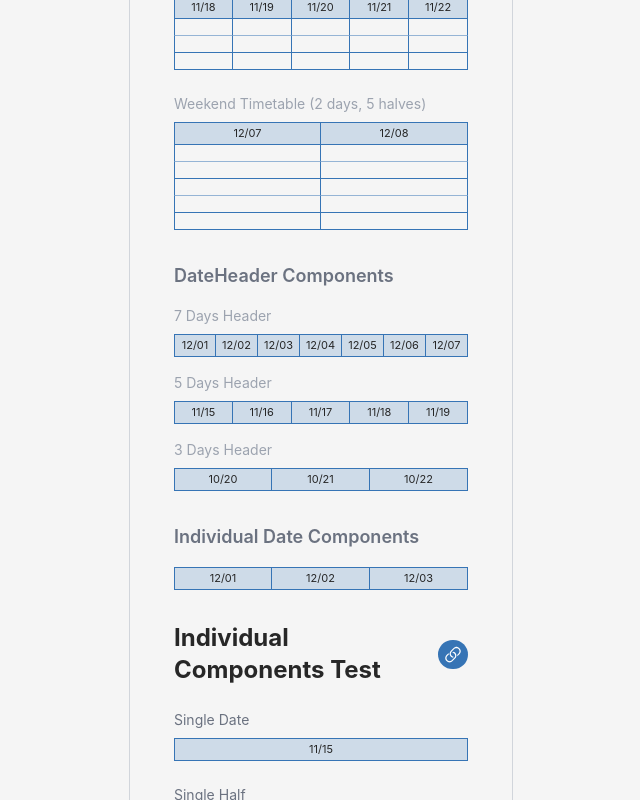
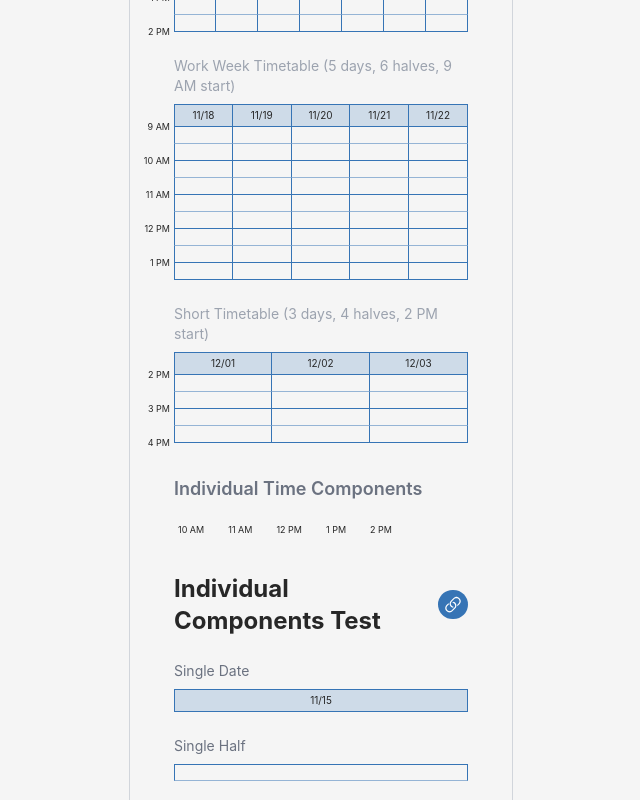
Before and after one commit to comeet-product/comeet, a Next.js app: page / in a window 1280 px wide. Shown: the part 340-1140 px from the top of the page, without its empty margins (319-959 px from the left). Built offline with nearby package versions, Linux system fonts and the light colour scheme; a web font is replaced by a local one.

Commit message:
TimetableResult 완성

```diff
--- a/src/app/page.js
+++ b/src/app/page.js
@@ -3,9 +3,10 @@ import Half from "@/components/TimetableResult/Half";
 import Hour from "@/components/TimetableResult/Hour";
 import Day from "@/components/TimetableResult/Day";
 import Date from "@/components/TimetableResult/Date";
-import DateHeader from "@/components/TimetableResult/DateHeader";
-import DateSelector from "@/components/TimetableResult/DateSelector";
 import Timetable from "@/components/TimetableResult/Timetable";
+import TimeHeader from "@/components/TimetableResult/TimeHeader";
+import Time from "@/components/TimetableResult/Time";
+import TimetableResult from "@/components/TimetableResult/TimetableResult";
 
 export default function Home() {
   return (
@@ -14,55 +15,51 @@ export default function Home() {
       <br />
 
       <div className="mb-8">
-        <h3 className="text-lg text-gray-500 font-semibold mb-4">Complete Timetable</h3>
+        <h3 className="text-lg text-gray-500 font-semibold mb-4">Complete TimetableResult</h3>
 
         <div className="mb-6">
-          <h4 className="text-sm text-gray-400 mb-2">Full Week Timetable (7 days, 4 halves)</h4>
-          <Timetable dayCount={7} halfCount={4} startDate="12/01" />
+          <h4 className="text-sm text-gray-400 mb-2">Full Week Timetable (like image: 7 days, 8 halves, 10 AM start)</h4>
+          <TimetableResult
+            dayCount={7}
+            halfCount={8}
+            startDate="05/19"
+            startTime={10}
+            dateHeaderHeight={23}
+          />
         </div>
 
         <div className="mb-6">
-          <h4 className="text-sm text-gray-400 mb-2">Work Week Timetable (5 days, 3 halves)</h4>
-          <Timetable dayCount={5} halfCount={3} startDate="11/18" />
+          <h4 className="text-sm text-gray-400 mb-2">Work Week Timetable (5 days, 6 halves, 9 AM start)</h4>
+          <TimetableResult
+            dayCount={5}
+            halfCount={9}
+            startDate="11/18"
+            startTime={9}
+            dateHeaderHeight={23}
+          />
         </div>
 
         <div className="mb-6">
-          <h4 className="text-sm text-gray-400 mb-2">Weekend Timetable (2 days, 5 halves)</h4>
-          <Timetable dayCount={2} halfCount={5} startDate="12/07" />
+          <h4 className="text-sm text-gray-400 mb-2">Short Timetable (3 days, 4 halves, 2 PM start)</h4>
+          <TimetableResult
+            dayCount={3}
+            halfCount={4}
+            startDate="12/01"
+            startTime={14}
+            dateHeaderHeight={23}
+          />
         </div>
       </div>
 
       <div className="mb-8">
-        <h3 className="text-lg text-gray-500 font-semibold mb-4">DateHeader Components</h3>
+        <h3 className="text-lg text-gray-500 font-semibold mb-4">Individual Time Components</h3>
 
-        <div className="mb-4">
-          <h4 className="text-sm text-gray-400 mb-2">7 Days Header</h4>
-          <DateHeader dayCount={7} startDate="12/01" />
-        </div>
-
-        <div className="mb-4">
-          <h4 className="text-sm text-gray-400 mb-2">5 Days Header</h4>
-          <DateHeader dayCount={5} startDate="11/15" />
-        </div>
-
-        <div className="mb-4">
-          <h4 className="text-sm text-gray-400 mb-2">3 Days Header</h4>
-          <DateHeader dayCount={3} startDate="10/20" />
-        </div>
-      </div>
-
-      <div className="mb-8">
-        <h3 className="text-lg text-gray-500 font-semibold mb-4">Individual Date Components</h3>
-        <div className="flex w-full mb-4">
-          <div className="flex-1">
-            <Date date="12/01" isFirstDay={true} />
-          </div>
-          <div className="flex-1">
-            <Date date="12/02" isFirstDay={false} />
-          </div>
-          <div className="flex-1">
-            <Date date="12/03" isFirstDay={false} />
-          </div>
+        <div className="flex gap-4">
+          <Time time="10 AM" />
+          <Time time="11 AM" />
+          <Time time="12 PM" />
+          <Time time="1 PM" />
+          <Time time="2 PM" />
         </div>
       </div>
 
@@ -72,32 +69,39 @@ export default function Home() {
       <div className="space-y-6">
         <div>
           <h3 className="text-sm text-gray-500 mb-2">Single Date</h3>
-          <Date date="11/15" />
+          <Date
+            date="11/15"
+            isFirstDay={true}
+          />
         </div>
 
         <div>
           <h3 className="text-sm text-gray-500 mb-2">Single Half</h3>
-          <Half />
+          <Half
+            isTop={true}
+            isFirstHour={true}
+            isFirstDay={true}
+            hasHourAbove={true}
+            hasDateHeaderAbove={false}
+          />
         </div>
 
         <div>
           <h3 className="text-sm text-gray-500 mb-2">Hour (2 Halves)</h3>
-          <Hour />
+          <Hour
+            isFirst={true}
+            isFirstDay={true}
+            hasDateHeaderAbove={false}
+          />
         </div>
 
         <div>
           <h3 className="text-sm text-gray-500 mb-2">Day with 3 Halves (1 Hour + 1 Half)</h3>
-          <Day halfCount={3} />
-        </div>
-
-        <div>
-          <h3 className="text-sm text-gray-500 mb-2">Day with 4 Halves (2 Hours)</h3>
-          <Day halfCount={4} />
-        </div>
-
-        <div>
-          <h3 className="text-sm text-gray-500 mb-2">Day with 5 Halves (2 Hours + 1 Half)</h3>
-          <Day halfCount={5} />
+          <Day
+            halfCount={3}
+            isFirstDay={true}
+            hasDateHeaderAbove={false}
+          />
         </div>
       </div>
     </div>
--- a/src/components/TimetableResult/Date.js
+++ b/src/components/TimetableResult/Date.js
@@ -1,9 +1,9 @@
-export default function Date({ date, isFirstDay = true }) {
+export default function Date({ date, isFirstDay }) {
   return (
     <div className={`w-full h-[23px] border-main bg-main/20 flex items-center justify-center ${
       `border-[1.3px] ${!isFirstDay ? 'border-l-0' : ''}`
     }`}>
-      <span className="text-black text-[11px] font-normal">
+      <span className="text-black text-[10px] font-normal ">
         {date}
       </span>
     </div>
--- a/src/components/TimetableResult/DateHeader.js
+++ b/src/components/TimetableResult/DateHeader.js
@@ -1,7 +1,7 @@
 import Date from "./Date";
 
 export default function DateHeader({ dayCount, startDate }) {
-  // 시작 날짜를 기준으로 연속된 날짜들을 생성, 이 로직은 나중에 수정해야 함
+  // 시작 날짜를 기준으로 연속된 날짜들을 생성, 이 로직은 나중에 유저 인풋값 받는 방식으로 수정해야 함
   const generateDates = (start, count) => {
     const dates = [];
     const [month, day] = start.split('/').map(Number);
@@ -19,7 +19,7 @@ export default function DateHeader({ dayCount, startDate }) {
   const dates = generateDates(startDate, dayCount);
 
   return (
-    <div className="flex w-full">
+    <div className="flex">
       {dates.map((date, index) => (
         <div key={`date-${index}`} className="flex-1">
           <Date
--- a/src/components/TimetableResult/DateSelector.js
+++ b/src/components/TimetableResult/DateSelector.js
@@ -1,9 +1,9 @@
 import Day from "./Day";
 
 // dayCount랑 halfCount라는 Props를 받아서 구현
-export default function DateSelector({ dayCount, halfCount, hasDateHeaderAbove = false }) {
+export default function DateSelector({ dayCount, halfCount, hasDateHeaderAbove }) {
     return (
-        <div className="flex w-full">
+        <div className="flex">
             {Array.from({ length: dayCount }, (_, index) => (
                 <div key={`day-${index}`} className="flex-1">
                     <Day
--- a/src/components/TimetableResult/Day.js
+++ b/src/components/TimetableResult/Day.js
@@ -1,7 +1,7 @@
 import Hour from "./Hour";
 import Half from "./Half";
 
-export default function Day({ halfCount, isFirstDay = true, hasDateHeaderAbove = false }) {
+export default function Day({ halfCount, isFirstDay, hasDateHeaderAbove }) {
   const hourCount = Math.floor(halfCount / 2);
   const hasExtraHalf = halfCount % 2 === 1;
 
--- a/src/components/TimetableResult/Half.js
+++ b/src/components/TimetableResult/Half.js
@@ -1,4 +1,4 @@
-export default function Half({ isTop, isFirstHour = true, hasHourAbove = false, isFirstDay = true, hasDateHeaderAbove = false }) {
+export default function Half({ isTop, isFirstHour, hasHourAbove, isFirstDay, hasDateHeaderAbove }) {
   return (
     <div className={`w-full h-[17px] border-main ${
       isTop === undefined
--- a/src/components/TimetableResult/Hour.js
+++ b/src/components/TimetableResult/Hour.js
@@ -1,6 +1,6 @@
 import Half from "./Half";
 
-export default function Hour({ isFirst = true, isFirstDay = true, hasDateHeaderAbove = false }) {
+export default function Hour({ isFirst, isFirstDay, hasDateHeaderAbove }) {
   return (
     <div className="flex flex-col">
         <Half
--- /dev/null
+++ b/src/components/TimetableResult/Time.js
@@ -0,0 +1,7 @@
+export default function Time({ time }) {
+  return (
+    <div className="flex items-center justify-end w- text-black text-[9px] font-normal px-1 py-1 whitespace-nowrap">
+      {time}
+    </div>
+  );
+}
--- /dev/null
+++ b/src/components/TimetableResult/TimeHeader.js
@@ -0,0 +1,55 @@
+import Time from "./Time";
+
+export default function TimeHeader({ halfCount, startTime, dateHeaderHeight }) {
+  const hourCount = Math.floor(halfCount / 2);
+  const hasExtraHalf = halfCount % 2 === 1;
+  const halfHeight = 17;
+  const hourHeight = halfHeight * 2; // 34px
+
+  // Time 컴포넌트는 Hour 개수보다 1개 더 많아야 함
+  const timeCount = hourCount + 1;
+
+  // 시간 생성 함수
+  const generateTimeLabels = (start, count) => {
+    const times = [];
+    for (let i = 0; i < count; i++) {
+      const hour = start + i;
+      const displayHour = hour > 12 ? hour - 12 : hour;
+      const period = hour >= 12 ? 'PM' : 'AM';
+      const formattedHour = displayHour === 0 ? 12 : displayHour;
+      times.push(`${formattedHour} ${period}`);
+    }
+    return times;
+  };
+
+  const timeLabels = generateTimeLabels(startTime, timeCount);
+
+  return (
+    <div className="relative flex justify-end" style={{
+      width: 'fit-content',
+      height: `${dateHeaderHeight + (halfCount * halfHeight)}px`
+    }}>
+      {/* DateHeader 높이만큼 빈 공간 */}
+      <div style={{ height: `${dateHeaderHeight}px` }}></div>
+
+      {/* Time 컴포넌트들 - Hour의 위아래 border line에 위치 */}
+      {timeLabels.map((time, index) => {
+        // 각 Time은 Hour의 경계선(위쪽 border)에 위치
+        const topPosition = dateHeaderHeight + (index * hourHeight);
+
+        return (
+          <div
+            key={`time-${index}`}
+            className="absolute w-fit"
+            style={{
+              top: `${topPosition}px`,
+              transform: 'translateY(-50%)', // Time을 border line 중앙에 위치
+            }}
+          >
+            <Time time={time} />
+          </div>
+        );
+      })}
+    </div>
+  );
+}
--- a/src/components/TimetableResult/Timetable.js
+++ b/src/components/TimetableResult/Timetable.js
@@ -1,9 +1,9 @@
 import DateHeader from "./DateHeader";
 import DateSelector from "./DateSelector";
 
-export default function Timetable({ dayCount = 7, halfCount = 3, startDate = "12/01" }) {
+export default function Timetable({ dayCount , halfCount, startDate }) {
   return (
-    <div className="w-full">
+    <div className="flex flex-col">
       <DateHeader
         dayCount={dayCount}
         startDate={startDate}
--- /dev/null
+++ b/src/components/TimetableResult/TimetableResult.js
@@ -0,0 +1,27 @@
+"use client"
+
+import TimeHeader from "./TimeHeader";
+import Timetable from "./Timetable";
+
+export default function TimetableResult({ dayCount, halfCount, startDate, startTime, dateHeaderHeight }) {
+  return (
+    <div className="flex w-full">
+      {/* TimeHeader - 내용에 맞는 최소 너비, 줄어들지 않음 */}
+      <div className="flex-shrink-0 min-w-max">
+        <TimeHeader
+          halfCount={halfCount}
+          startTime={startTime}
+          dateHeaderHeight={dateHeaderHeight}
+        />
+      </div>
+      {/* Timetable - 남은 공간 모두 차지 */}
+      <div className="flex-1 min-w-0">
+        <Timetable
+          dayCount={dayCount}
+          halfCount={halfCount}
+          startDate={startDate}
+        />
+      </div>
+    </div>
+  );
+}
```
